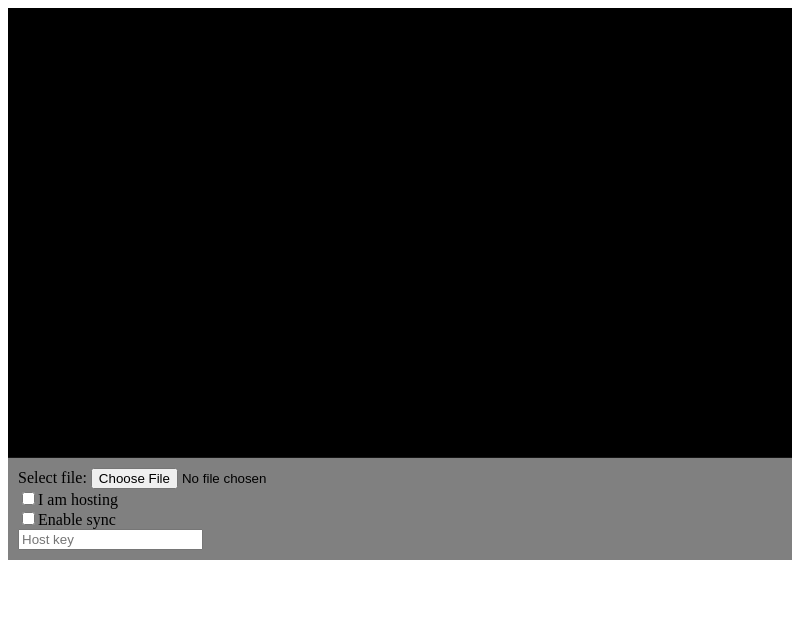
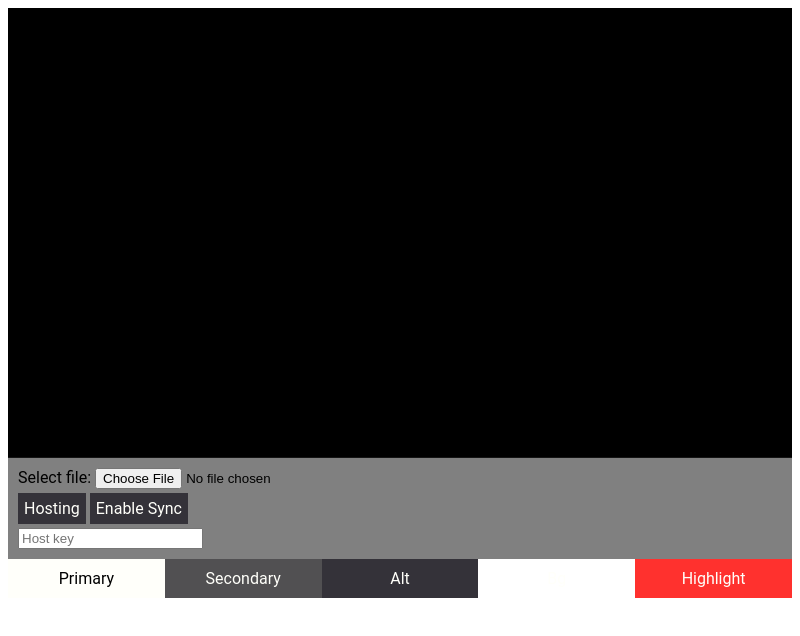
Before and after one commit to KenLSM/melectron, an Electron app: page index.html in a window 800 px wide. Drawn offline with Linux system fonts and the light colour scheme.

Commit message:
add better color

```diff
--- a/electron-builder.yaml
+++ b/electron-builder.yaml
@@ -9,5 +9,3 @@ win:
     - github
   electronLanguages:
     - "en"
-target:
-  - portable
--- a/index.html
+++ b/index.html
@@ -7,7 +7,7 @@
       http-equiv="Content-Security-Policy"
       content="default-src 'self' file: data: blob: filesystem: 'unsafe-inline'; connect-src *;"
     />
-    <title>Hello World!</title>
+    <title id="header-title">Melectron</title>
   </head>
   <link rel="stylesheet" type="text/css" href="styles.css" />
   <link href="assets/fontawesome/css/all.min.css" rel="stylesheet" />
@@ -30,7 +30,7 @@
             <div id="progress-bar-active" class="progress-bar"></div>
           </div>
         </div>
-        <div class="controls-top">
+        <div class="controls-buttons">
           <div class="hover-opacity">
             <i id="btn-play" class="fas fa-play fa-lg ic-padding-right-5"></i>
             <i
@@ -65,24 +65,34 @@
         <label>Select file:</label>
         <input type="file" id="vid-input" type="file" accept=".mp4" />
       </div>
-
-      <div id="is-host-div">
+      <div style="display: flex; flex-direction: row;">
+        <div id="is-host-div" class="checkbox-container">
           <input
             type="checkbox"
             id="is-host-cb"
             style="pointer-events: none;"
-        /><span>I am hosting</span>
+            hidden
+          /><span>Hosting</span>
         </div>
-      <div id="sync-div">
+        <div id="sync-div" class="checkbox-container">
           <input
             type="checkbox"
             id="sync-cb"
             style="pointer-events: none;"
-        /><span>Enable sync</span>
+            hidden
+          /><span>Enable Sync</span>
+        </div>
       </div>
       <div id="host-key-div">
         <input id="host-key-input" type="text" placeholder="Host key" />
       </div>
+    </div>
+    <div style="display: flex; flex-direction: row;">
+      <div class="color-primary color-explaner"><span>primary</span></div>
+      <div class="color-secondary color-explaner"><span>secondary</span></div>
+      <div class="color-alt color-explaner"><span>alt</span></div>
+      <div class="color-bg color-explaner"><span>bg</span></div>
+      <div class="color-highlight color-explaner"><span>highlight</span></div>
     </div>
   </body>
   <script src="./constants.js"></script>
--- a/index.js
+++ b/index.js
@@ -28,7 +28,7 @@ window.addEventListener("resize", onWindowResize);
 
 playBtn.onclick = onPlayBtnPress;
 pauseBtn.onclick = onPlayBtnPress;
-isHostDiv.onclick = onIsHostBtnPress;
+isHostDiv.onclick = onHostBtnPress;
 syncDiv.onclick = onSyncBtnPress;
 undoBtn.onclick = () => moveTimerBy(-5);
 redoBtn.onclick = () => moveTimerBy(5);
@@ -64,6 +64,10 @@ function handleVideoInput(event) {
   const file = input.files[0];
   const fileUrl = URL.createObjectURL(file);
 
+  console.log(file);
+  const title = document.getElementById("header-title");
+  title.innerHTML = file.name + " — Melectron";
+
   vidSource = document.getElementById("vid-source");
   vidSource.src = fileUrl;
   vidSource.onloadedmetadata = () => onVideoLoaded(vidSource);
@@ -94,11 +98,23 @@ function onPlayBtnPress() {
   playBtn.style.display = null;
   pauseBtn.style.display = "none";
 }
-function onIsHostBtnPress() {
+function onHostBtnPress() {
   isHostCheckbox.checked = !isHostCheckbox.checked;
+  if (isHostCheckbox.checked) {
+    isHostDiv.classList.add("checkbox-container-active");
+    return;
+  }
+  isHostDiv.classList.remove("checkbox-container-active");
+  return;
 }
 function onSyncBtnPress() {
   syncCheckbox.checked = !syncCheckbox.checked;
+  if (syncCheckbox.checked) {
+    syncDiv.classList.add("checkbox-container-active");
+    return;
+  }
+  syncDiv.classList.remove("checkbox-container-active");
+  return;
 }
 
 function moveTimerBy(delta) {
--- a/main.js
+++ b/main.js
@@ -14,8 +14,11 @@ function createWindow() {
     width: 800,
     height: 600,
     webPreferences: {
-      preload: path.join(__dirname, "preload.js"),
+      // preload: path.join(__dirname, "preload.js"),
+      devTools: process.env.ENV === "DEV",
+      defaultFontFamily: { standard: "Open Sans" },
     },
+    backgroundColor: "#595959",
   });
 
   // and load the index.html of the app.
--- a/package.json
+++ b/package.json
@@ -6,10 +6,12 @@
   "main": "main.js",
   "scripts": {
     "start": "ENV=DEV electron .",
+    "start:prod": "electron .",
     "pack": "electron-builder --dir",
     "dist": "electron-builder",
     "build:win": "electron-builder -w --ia32",
-    "build:mac": "electron-builder -m"
+    "build:mac": "electron-builder -m",
+    "clean": "rm -rf dist"
   },
   "repository": "https://github.com/KenLSM/melectron",
   "keywords": [
--- a/styles.css
+++ b/styles.css
@@ -1,3 +1,14 @@
+:root {
+  --primary: 255, 255, 250;
+  --secondary: 81, 80, 82;
+  --bg-color: 0, 1, 3;
+  --alt-color: 52, 50, 57;
+  --highlight: 255, 49, 46;
+}
+
+body {
+  font-family: Roboto, sans-serif;
+}
 @keyframes fadeIn {
   from {
     opacity: 0.5;
@@ -18,10 +29,7 @@
 }
 
 .controls {
-  /* background-color: red; */
-  /* margin-bottom: -40px; */
   padding-top: 30%;
-
   position: absolute;
   bottom: -60px;
   left: 0;
@@ -29,31 +37,30 @@
 }
 
 .controls:hover {
-  bottom: 0px;
+  bottom: -5px;
   transition: 300ms;
 }
 
-.controls-top {
+.controls-buttons {
   padding: 10px;
-  background-color: rgba(255, 255, 255, 0.1);
+  background-color: rgba(var(--primary), 0.2);
   flex-direction: row;
   display: flex;
   justify-content: space-between;
 }
 
-.controls-top:hover {
+.controls-buttons:hover {
   transition: 300ms;
-  background-color: rgba(255, 255, 255, 0.4);
+  background-color: rgba(var(--primary), 0.6);
 }
 
 #progress-bar-base {
-  background-color: darkgrey;
+  background-color: rgb(var(--alt-color));
   width: 100%;
 }
 
 #progress-bar-active {
-  /* position: absolute; */
-  background-color: red;
+  background-color: rgb(var(--highlight));
   width: 0%;
 }
 
@@ -62,20 +69,60 @@
   top: -1px;
 }
 
+.progress-bar-container {
+  background-color: rgba(var(--primary), 0.1);
+  height: 2px;
+  padding: 10px;
+  opacity: 0.8;
+}
 .progress-bar-container:hover {
-  background-color: rgba(255, 255, 255, 0.4);
+  background-color: rgba(var(--primary), 0.6);
   height: 6px;
   padding-bottom: 8px;
   transition: 100ms;
   opacity: 1;
 }
-.progress-bar-container {
-  background-color: rgba(255, 255, 255, 0.1);
-  height: 2px;
-  padding: 10px;
-  opacity: 0.8;
-}
 
 .ic-padding-right-5 {
   padding-right: 5px;
 }
+
+.color-explaner {
+  padding: 10px;
+  text-transform: capitalize;
+  display: flex;
+  flex: 1;
+  justify-content: center;
+}
+.color-primary {
+  background-color: rgb(var(--primary));
+}
+.color-secondary {
+  background-color: rgb(var(--secondary));
+  color: rgb(var(--primary));
+}
+.color-alt {
+  background-color: rgb(var(--alt-color));
+  color: rgb(var(--primary));
+}
+.color-bg {
+  background-color: rgb(var(--bg-colorg));
+  color: rgb(var(--primary));
+}
+.color-highlight {
+  background-color: rgb(var(--highlight));
+  color: rgb(var(--primary));
+}
+
+.checkbox-container {
+  padding: 6px;
+  background-color: rgb(var(--alt-color));
+  color: rgb(var(--primary));
+  margin-top: 4px;
+  margin-bottom: 4px;
+  margin-right: 4px;
+}
+.checkbox-container-active {
+  background-color: rgb(var(--highlight));
+  color: rgb(var(--primary));
+}
```
Lines whose indentation alone changed are shown as unchanged.
